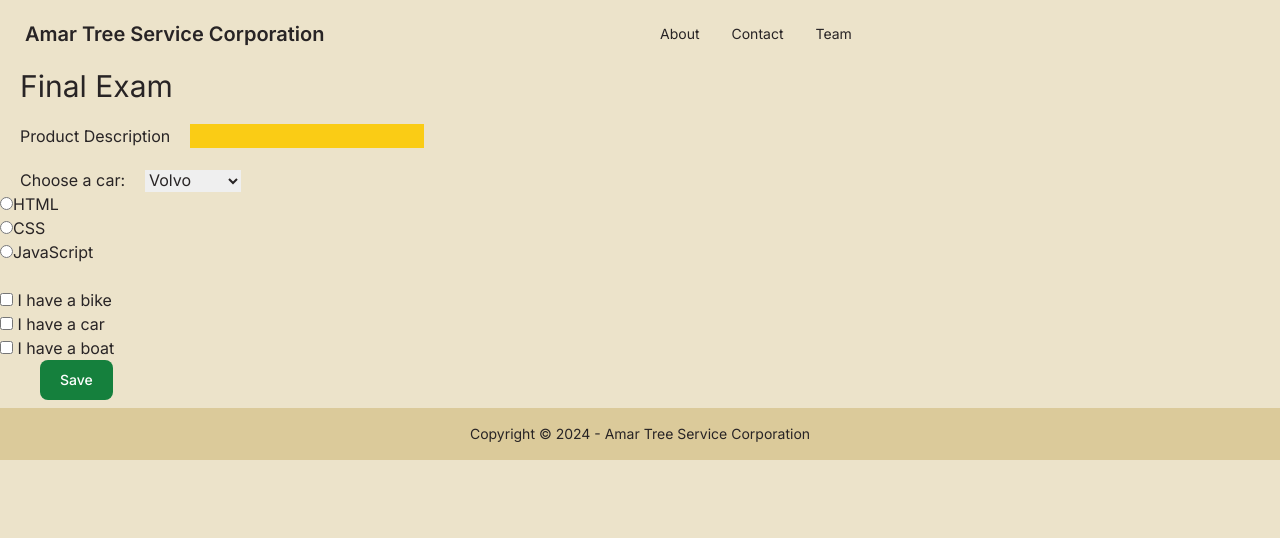
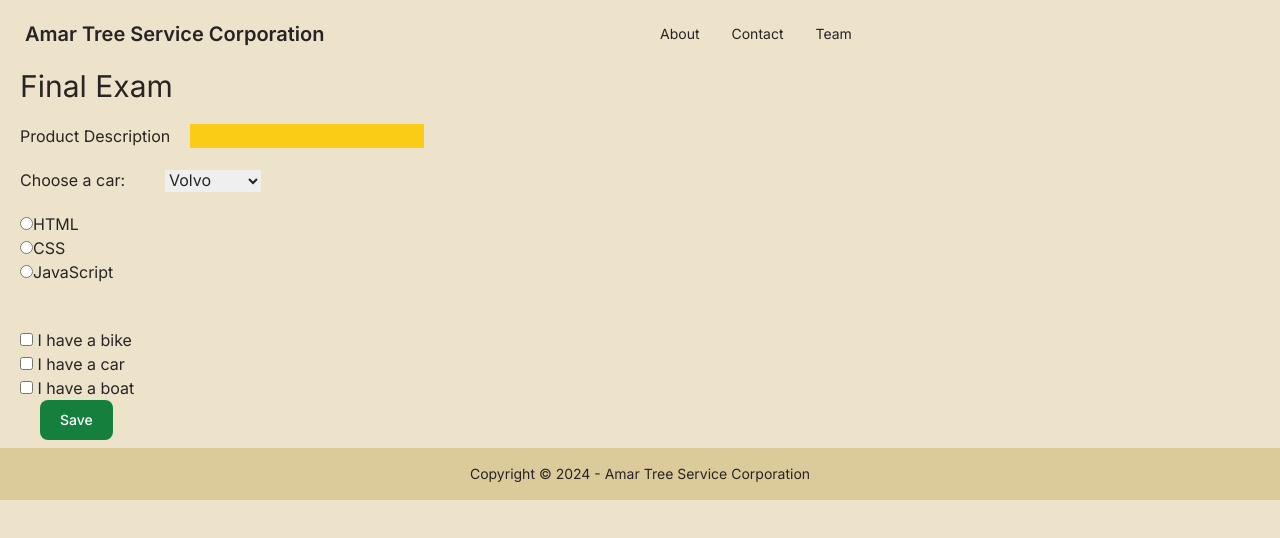
Before and after one commit to Amarjit-03/exam2, a Next.js app: page /final in a window 1280 px wide. Shown: the top 538 px of the page. Built offline with nearby package versions, Linux system fonts and the light colour scheme.

Commit message:
margin update

```diff
--- a/app/final/page.tsx
+++ b/app/final/page.tsx
@@ -9,16 +9,17 @@ export default function Page() {
 
         <label htmlFor="cars" className="mx-5">Choose a car:</label>
 
-<select name="cars" id="cars">
+<select name="cars" id="cars" className="ml-5" >
   <option value="volvo">Volvo</option>
   <option value="saab">Saab</option>
   <option value="mercedes">Mercedes</option>
   <option value="audi">Audi</option>
 </select>
 
+
 <br />
 
-<div className="auto">
+<div className="ml-5 mt-5">
         <input type="radio" id="html" name="fav_language" value="HTML" />
         <label htmlFor="html">HTML</label><br />
         <input type="radio" id="css" name="fav_language" value="CSS" />
@@ -27,9 +28,10 @@ export default function Page() {
         <label htmlFor="javascript">JavaScript</label>
         </div>
 
+
 <br />
 
-<div className="lol">
+<div className="ml-5 mt-5">
 <input type="checkbox" id="vehicle1" name="vehicle1" value="Bike" />
 <label htmlFor="vehicle1"> I have a bike</label><br />
 <input type="checkbox" id="vehicle2" name="vehicle2" value="Car" />
```
Lines whose indentation alone changed are shown as unchanged.
